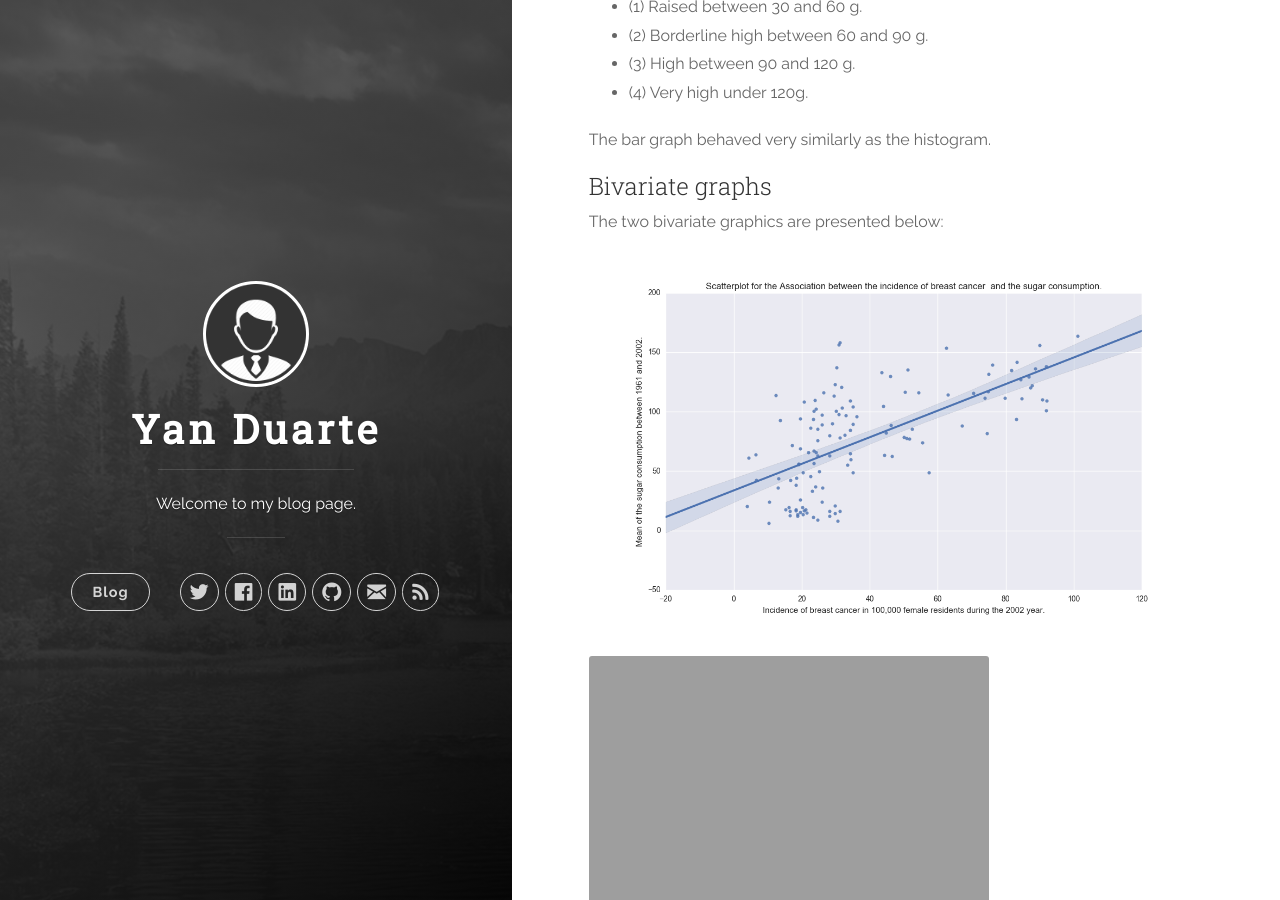
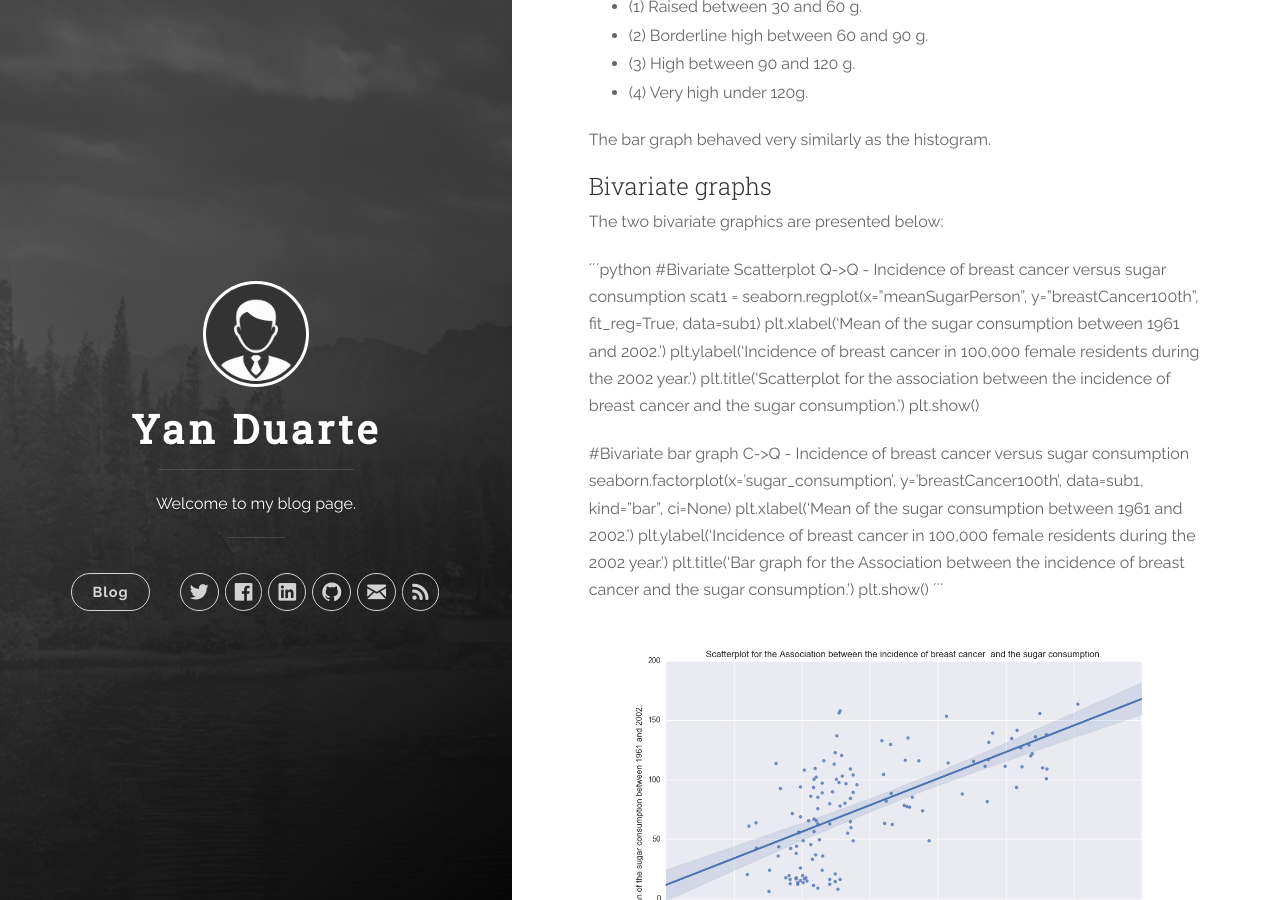
Before and after one commit to yan-duarte/yan-duarte.github.io, a Jekyll site: the page built from _posts/2016-07-22-Assignment4.md, in a window 1280 px wide and 900 px high, scrolled down 4123 px. Built offline with Jekyll 4.4.1, drawn with Linux system fonts in a browser that asks for light colours; nearby versions of some CDN libraries.

Commit message:
Updated 2016-07-22-Assignment4.md

```diff
--- a/_posts/2016-07-22-Assignment4.md
+++ b/_posts/2016-07-22-Assignment4.md
@@ -133,6 +133,22 @@ The bar graph behaved very similarly as the histogram.
 
 The two bivariate graphics are presented below:
 
+´´´python
+#Bivariate Scatterplot Q->Q -  Incidence of breast cancer versus sugar consumption
+scat1 = seaborn.regplot(x="meanSugarPerson", y="breastCancer100th", fit_reg=True, data=sub1)
+plt.xlabel('Mean of the sugar consumption between 1961 and 2002.')
+plt.ylabel('Incidence of breast cancer in 100,000 female residents during the 2002 year.')
+plt.title('Scatterplot for the association between the incidence of breast cancer and the sugar consumption.')
+plt.show()
+
+#Bivariate bar graph C->Q -  Incidence of breast cancer versus sugar consumption
+seaborn.factorplot(x='sugar_consumption', y='breastCancer100th', data=sub1, kind="bar", ci=None)
+plt.xlabel('Mean of the sugar consumption between 1961 and 2002.')
+plt.ylabel('Incidence of breast cancer in 100,000 female residents during the 2002 year.')
+plt.title('Bar graph for the Association between the incidence of breast cancer and the sugar consumption.')
+plt.show()
+´´´
+
 ![Figure 4]({{site.baseurl}}/yan-duarte.github.io/images/assignment4/graph4.png)
 
 ![Figure 5]({{site.baseurl}}/yan-duarte.github.io/images/assignment4/graph5.png)
```
